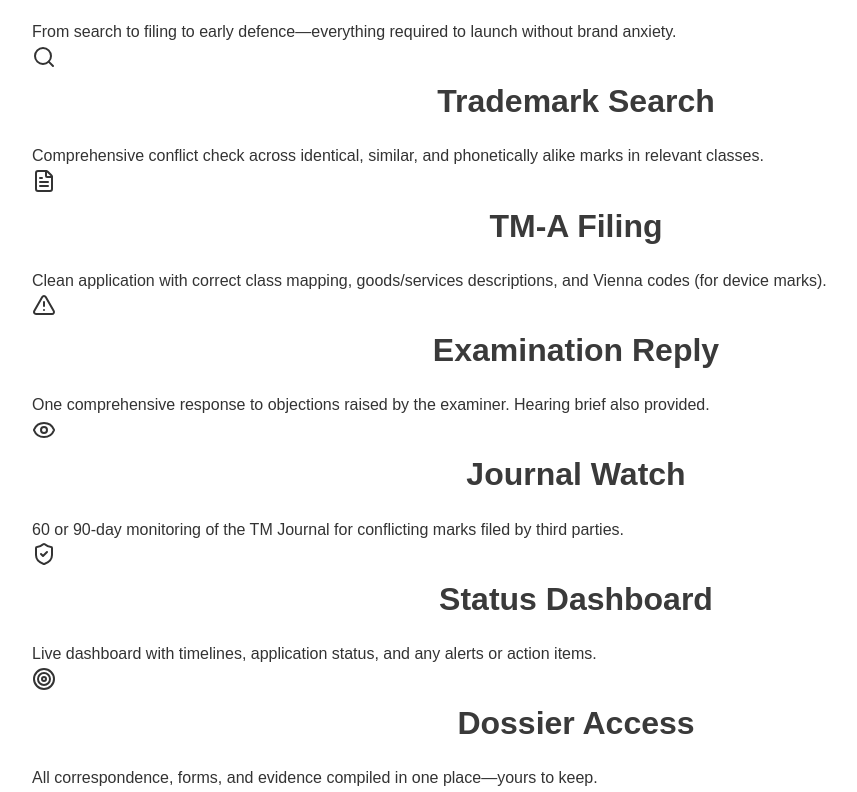
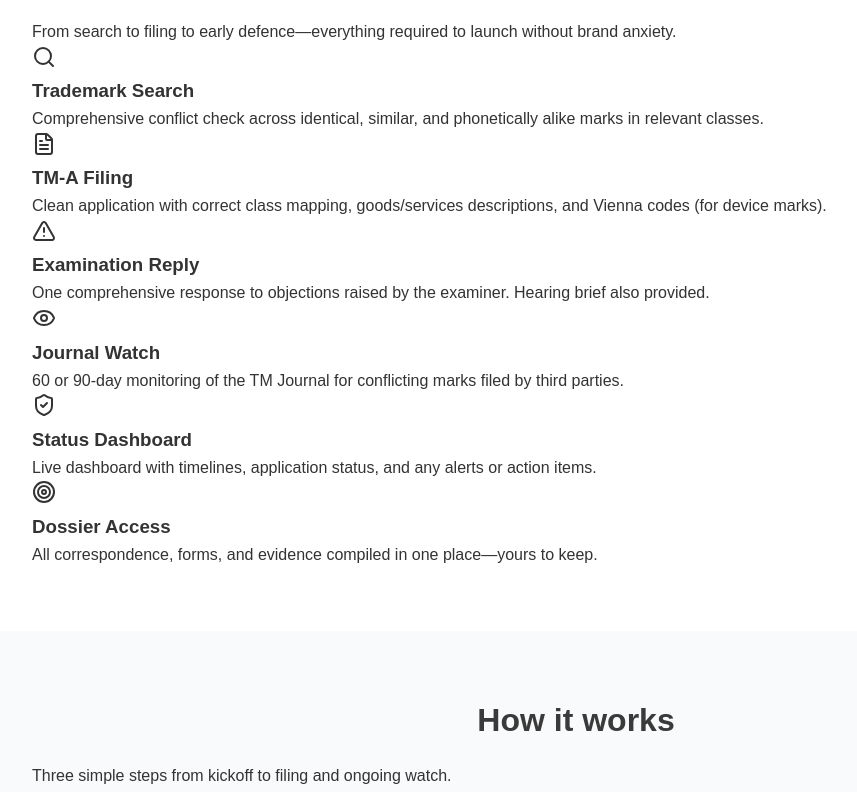
Before and after one commit to unforgettablekartik/compliers, a Next.js app: page /markster in a window 1280 px wide. Shown: the part 1760-2552 px from the top of the page, without its empty margins (64-921 px from the left). Built offline with nearby package versions, Linux system fonts and the light colour scheme.

Commit message:
Reorganize 'What you get from Markster™' section into 3x2 grid with icons on top
Co-authored-by: unforgettablekartik <227126167+unforgettablekartik@users.noreply.github.com>

```diff
--- a/app/markster/page.tsx
+++ b/app/markster/page.tsx
@@ -227,88 +227,64 @@ export default function MarksterLanding() {
             <p className="mt-2 text-gray-600 text-center">From search to filing to early defence—everything required to launch without brand anxiety.</p>
           </div>
           <div className="grid gap-6 md:grid-cols-3">
-            <Card className="rounded-2xl">
-              <CardHeader>
-                <div className="mb-2 inline-flex items-center gap-2">
-                  <div className="rounded-2xl bg-gray-100 p-3">
+            <Card className="rounded-2xl p-6">
+              <div className="flex flex-col items-start">
+                <div className="rounded-2xl bg-gray-100 p-3 mb-4">
                   <Search className="h-6 w-6" aria-hidden />
                 </div>
+                <h3 className="font-semibold text-lg mb-2">Trademark Search</h3>
+                <p className="text-gray-600">Comprehensive conflict check across identical, similar, and phonetically alike marks in relevant classes.</p>
               </div>
-                <CardTitle>Trademark Search</CardTitle>
-              </CardHeader>
-              <CardContent>
-                <p className="text-gray-600">Comprehensive conflict check across identical, similar, and phonetically alike marks in relevant classes.</p>
-              </CardContent>
             </Card>
 
-            <Card className="rounded-2xl">
-              <CardHeader>
-                <div className="mb-2 inline-flex items-center gap-2">
-                  <div className="rounded-2xl bg-gray-100 p-3">
+            <Card className="rounded-2xl p-6">
+              <div className="flex flex-col items-start">
+                <div className="rounded-2xl bg-gray-100 p-3 mb-4">
                   <FileText className="h-6 w-6" aria-hidden />
                 </div>
+                <h3 className="font-semibold text-lg mb-2">TM-A Filing</h3>
+                <p className="text-gray-600">Clean application with correct class mapping, goods/services descriptions, and Vienna codes (for device marks).</p>
               </div>
-                <CardTitle>TM-A Filing</CardTitle>
-              </CardHeader>
-              <CardContent>
-                <p className="text-gray-600">Clean application with correct class mapping, goods/services descriptions, and Vienna codes (for device marks).</p>
-              </CardContent>
             </Card>
 
-            <Card className="rounded-2xl">
-              <CardHeader>
-                <div className="mb-2 inline-flex items-center gap-2">
-                  <div className="rounded-2xl bg-gray-100 p-3">
+            <Card className="rounded-2xl p-6">
+              <div className="flex flex-col items-start">
+                <div className="rounded-2xl bg-gray-100 p-3 mb-4">
                   <AlertTriangle className="h-6 w-6" aria-hidden />
                 </div>
+                <h3 className="font-semibold text-lg mb-2">Examination Reply</h3>
+                <p className="text-gray-600">One comprehensive response to objections raised by the examiner. Hearing brief also provided.</p>
               </div>
-                <CardTitle>Examination Reply</CardTitle>
-              </CardHeader>
-              <CardContent>
-                <p className="text-gray-600">One comprehensive response to objections raised by the examiner. Hearing brief also provided.</p>
-              </CardContent>
             </Card>
 
-            <Card className="rounded-2xl">
-              <CardHeader>
-                <div className="mb-2 inline-flex items-center gap-2">
-                  <div className="rounded-2xl bg-gray-100 p-3">
+            <Card className="rounded-2xl p-6">
+              <div className="flex flex-col items-start">
+                <div className="rounded-2xl bg-gray-100 p-3 mb-4">
                   <Eye className="h-6 w-6" aria-hidden />
                 </div>
+                <h3 className="font-semibold text-lg mb-2">Journal Watch</h3>
+                <p className="text-gray-600">60 or 90-day monitoring of the TM Journal for conflicting marks filed by third parties.</p>
               </div>
-                <CardTitle>Journal Watch</CardTitle>
-              </CardHeader>
-              <CardContent>
-                <p className="text-gray-600">60 or 90-day monitoring of the TM Journal for conflicting marks filed by third parties.</p>
-              </CardContent>
             </Card>
 
-            <Card className="rounded-2xl">
-              <CardHeader>
-                <div className="mb-2 inline-flex items-center gap-2">
-                  <div className="rounded-2xl bg-gray-100 p-3">
+            <Card className="rounded-2xl p-6">
+              <div className="flex flex-col items-start">
+                <div className="rounded-2xl bg-gray-100 p-3 mb-4">
                   <ShieldCheck className="h-6 w-6" aria-hidden />
                 </div>
+                <h3 className="font-semibold text-lg mb-2">Status Dashboard</h3>
+                <p className="text-gray-600">Live dashboard with timelines, application status, and any alerts or action items.</p>
               </div>
-                <CardTitle>Status Dashboard</CardTitle>
-              </CardHeader>
-              <CardContent>
-                <p className="text-gray-600">Live dashboard with timelines, application status, and any alerts or action items.</p>
-              </CardContent>
             </Card>
 
-            <Card className="rounded-2xl">
-              <CardHeader>
-                <div className="mb-2 inline-flex items-center gap-2">
-                  <div className="rounded-2xl bg-gray-100 p-3">
+            <Card className="rounded-2xl p-6">
+              <div className="flex flex-col items-start">
+                <div className="rounded-2xl bg-gray-100 p-3 mb-4">
                   <Target className="h-6 w-6" aria-hidden />
                 </div>
+                <h3 className="font-semibold text-lg mb-2">Dossier Access</h3>
+                <p className="text-gray-600">All correspondence, forms, and evidence compiled in one place—yours to keep.</p>
               </div>
-                <CardTitle>Dossier Access</CardTitle>
-              </CardHeader>
-              <CardContent>
-                <p className="text-gray-600">All correspondence, forms, and evidence compiled in one place—yours to keep.</p>
-              </CardContent>
             </Card>
           </div>
         </Container>
```
Lines whose indentation alone changed are shown as unchanged.
